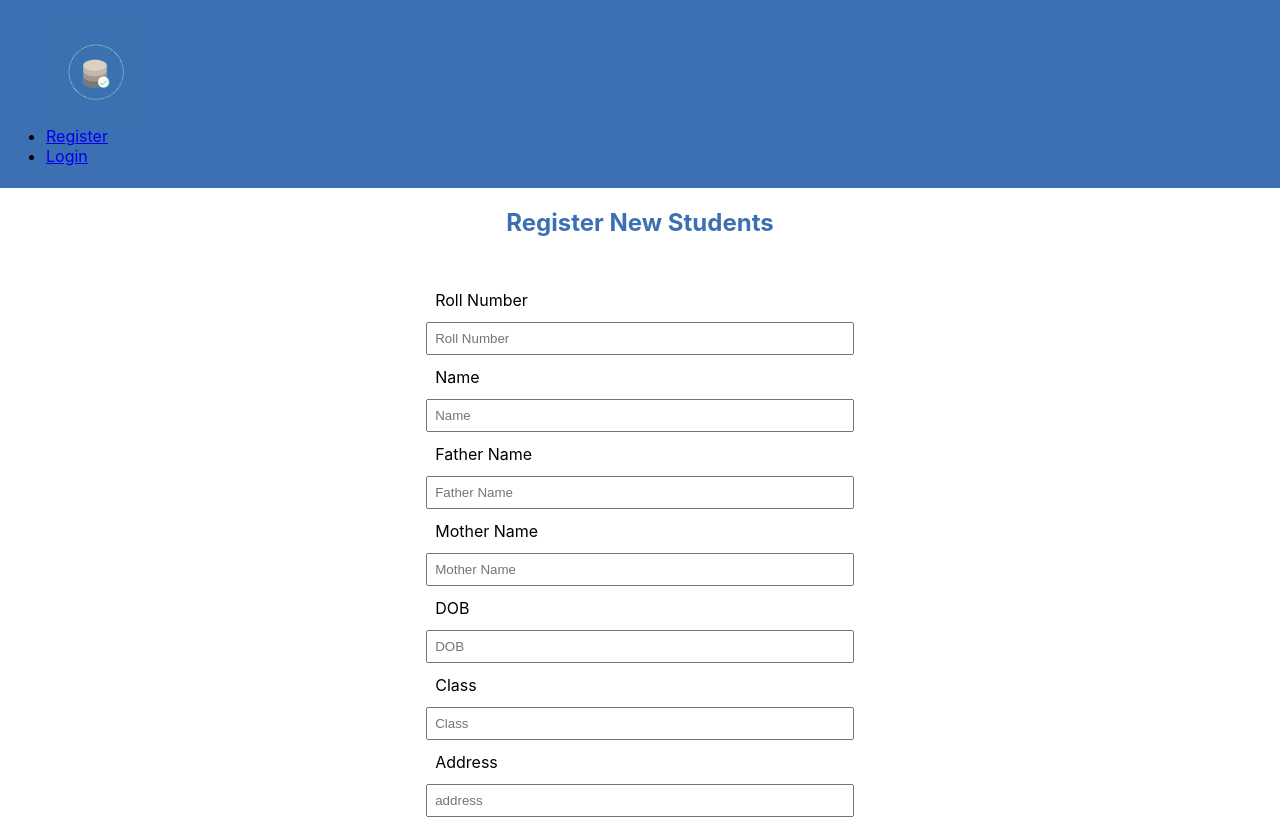
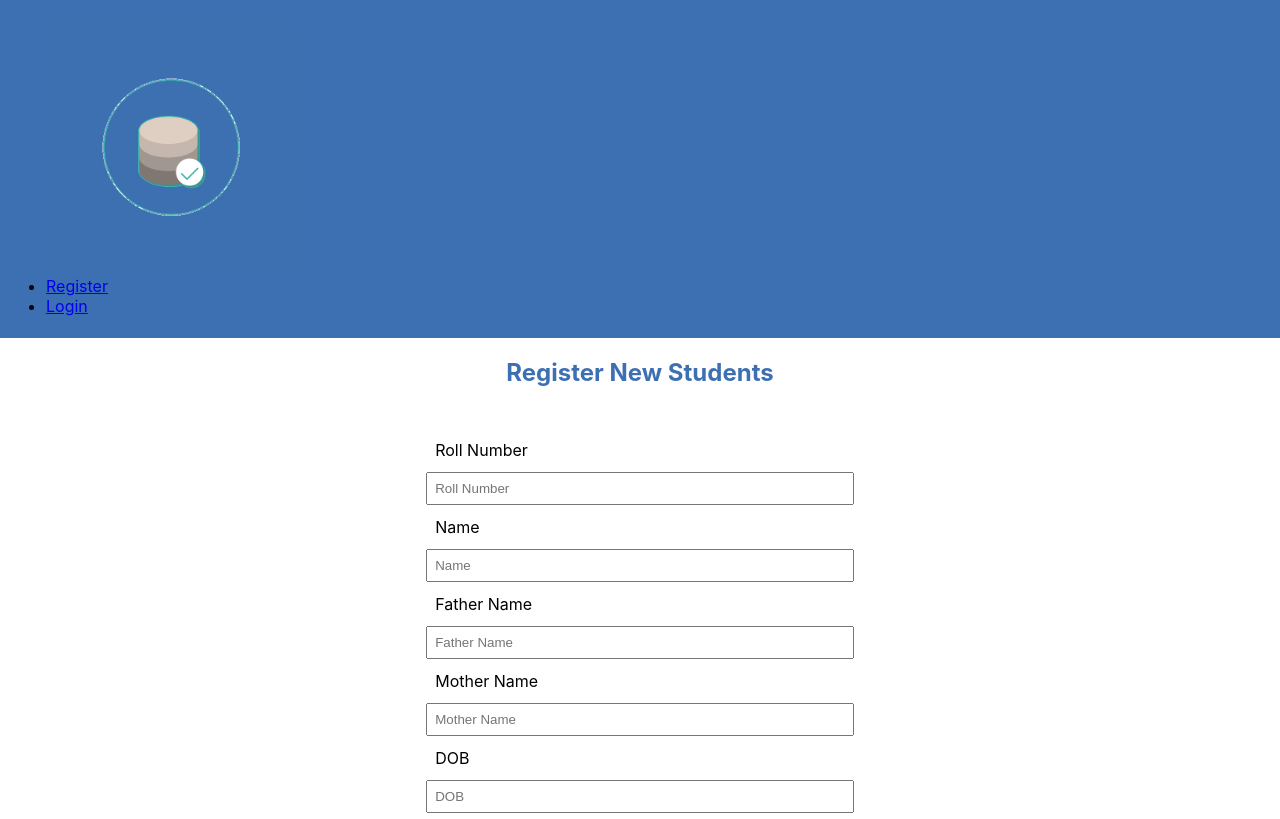
Before and after one commit to BSS13/mern_student_system, a React (Create React App) app in the folder client/: page / in a window 1280 px wide. Shown: the top 819 px of the page. Built offline with nearby package versions, Linux system fonts and the light colour scheme; no server answers.

Commit message:
Minor Fixes

```diff
--- a/client/src/components/Navbar.js
+++ b/client/src/components/Navbar.js
@@ -12,7 +12,7 @@ class Navbar extends Component
         return(
             <div className="jumbotron" style={mainHeaderStyle}>
             <Nav>
-            <img src={WebsiteLogo} width="100px" height="100px" alt="websiteLogo"/>
+            <img src={WebsiteLogo} width="250px" height="250px" alt="websiteLogo"/>
             <NavItem>
               <RegisterModal/>
             </NavItem>
--- a/client/src/components/StudentRegisteration.js
+++ b/client/src/components/StudentRegisteration.js
@@ -37,7 +37,7 @@ class StudentRegisteration extends Component
             contact
         })
         .then(res=>{
-            this.state.msg=res.data;
+            this.state.msg=res.data.msg;
         })
         .catch(err=>{
             if(err)
```
Also changed, not shown: 1 other file (tests, documents, lock files or other folders).
